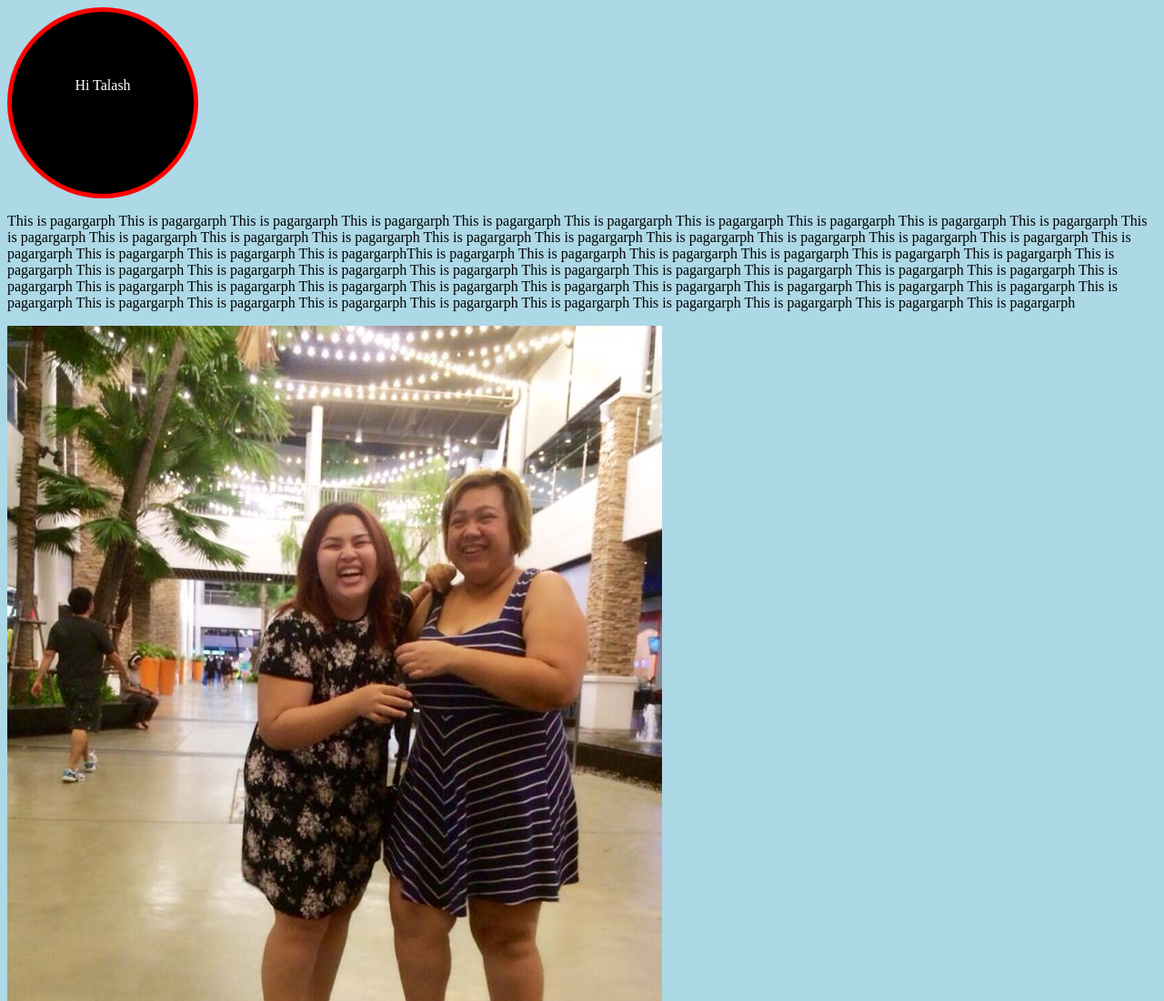
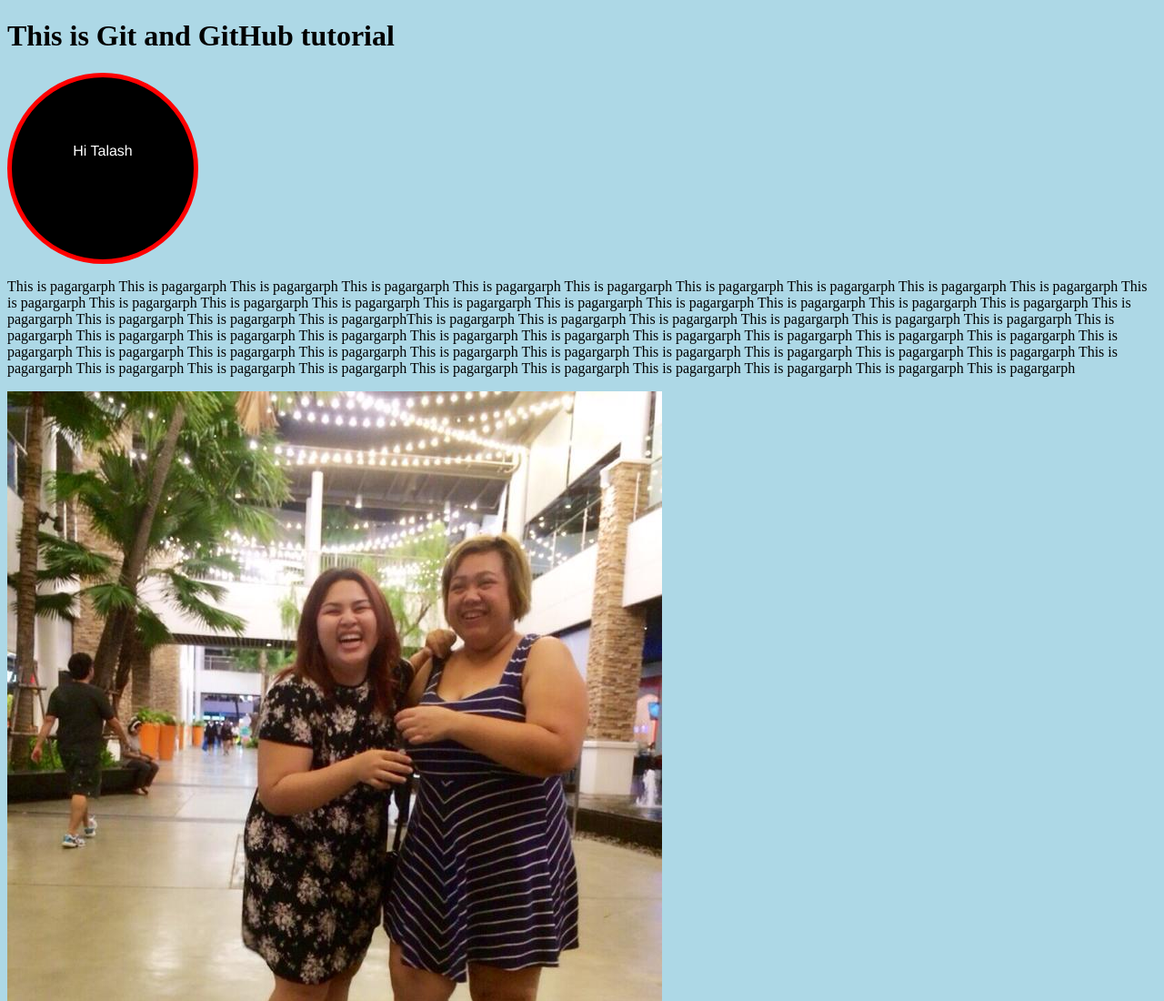
Before and after one commit to Abdul-Ghafoor-Talash/hello-world, a plain HTML site: page index.html in a window 1280 px wide. Shown: the top 1100 px of the page at 91% size. Drawn offline with Linux system fonts and the light colour scheme.

Commit message:
and h1 and font-family is added

```diff
--- a/index.html
+++ b/index.html
@@ -10,7 +10,7 @@
 				height: 200px;
 				border-radius: 50%;
 				text-align: center;
-
+				font-family: Helvetica, sans-serif;
 				color: white;
 			}
 			body {
@@ -19,6 +19,7 @@
 		</style>
 	</head>
 	<body>
+		<h1>This is Git and GitHub tutorial</h1>
 		<div> <br><br><br><br>Hi Talash</div>
 		<p>This is pagargarph This is pagargarph This is pagargarph This is pagargarph This is pagargarph This is pagargarph
 		This is pagargarph This is pagargarph This is pagargarph This is pagargarph This is pagargarph This is pagargarph
```
